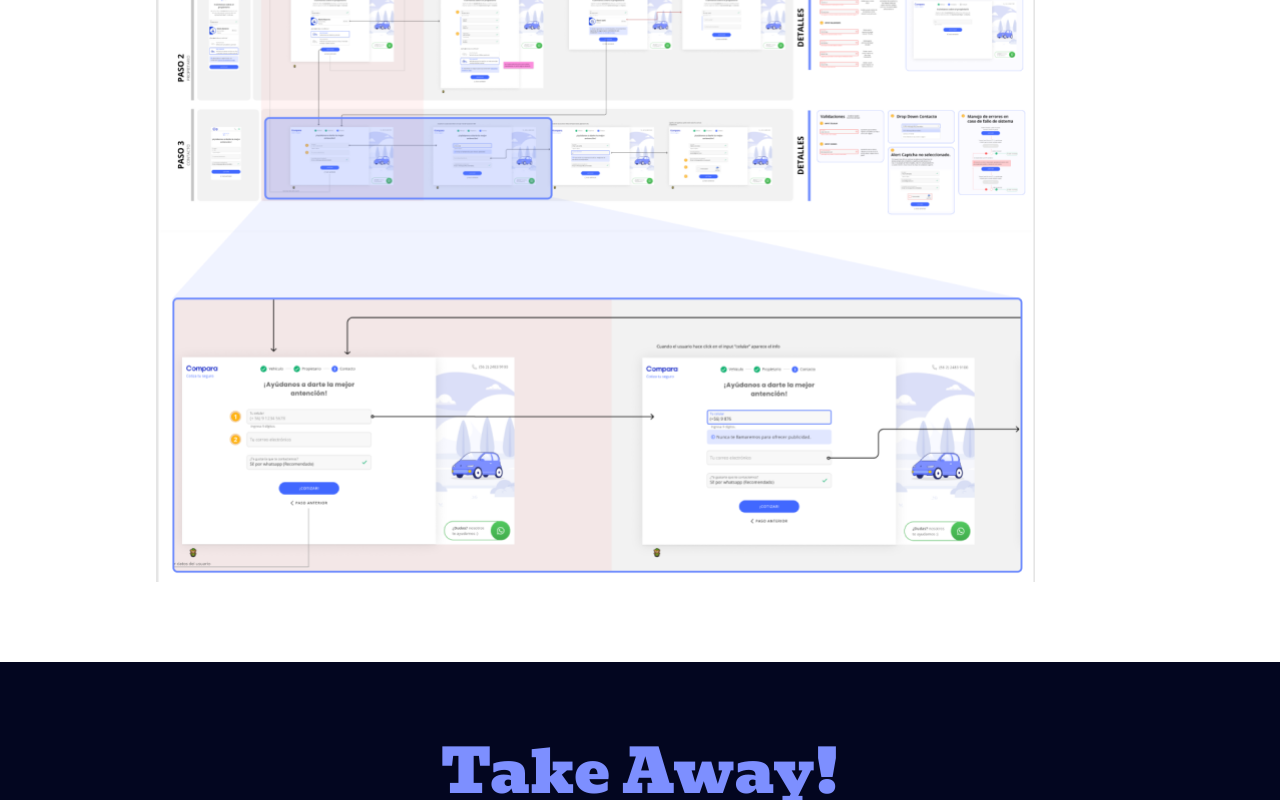
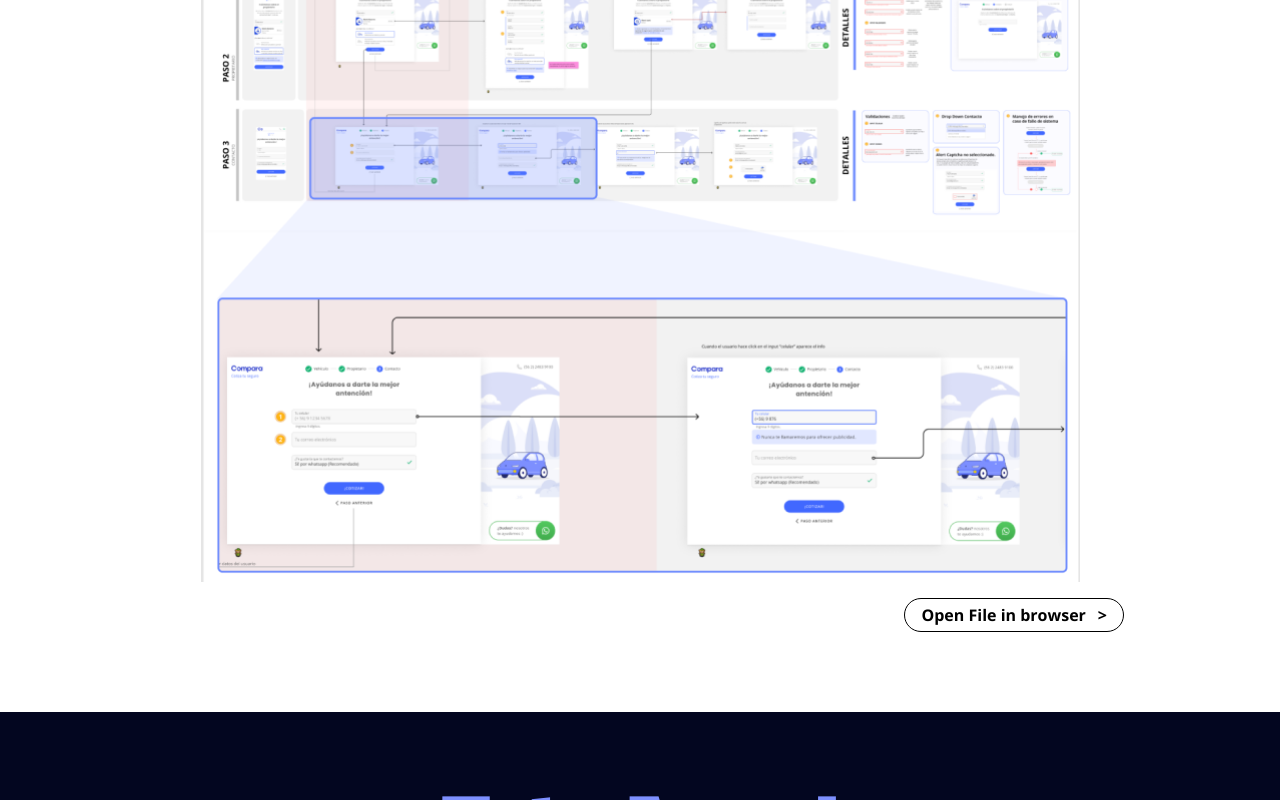
Before and after one commit to Rotshrek/dani-portfolio, a Next.js app in the folder dani-portfolio/: page /work1 in a window 1280 px wide. Shown: the part 11200-12000 px from the top of the page. Built offline with nearby package versions, Linux system fonts and the light colour scheme; a web font is replaced by a local one.

Commit message:
update: cta to figma

```diff
--- a/dani-portfolio/src/components/work1/new-user-flow.tsx
+++ b/dani-portfolio/src/components/work1/new-user-flow.tsx
@@ -10,8 +10,8 @@ export default function NewUserFlow({ gridClasses }: { gridClasses: string }) {
                     <p className="font-display text-lightPink text-2xl mb-6">New user flow</p>
                     <p className="text-lg">
                         Given all the previous research this was the design of final flow. We start by asking for the
-                        license plate to auto-complete the car&#39;s data and finally ask for the data of the car&#39;s owner.
-                        We eliminated questions that were not necessary to quote and grouped them by topic.
+                        license plate to auto-complete the car&#39;s data and finally ask for the data of the car&#39;s
+                        owner. We eliminated questions that were not necessary to quote and grouped them by topic.
                     </p>
                 </div>
                 <div className="relative md:col-span-12 h-[456px]">
@@ -52,7 +52,23 @@ export default function NewUserFlow({ gridClasses }: { gridClasses: string }) {
                     </p>
                 </div>
                 <div className="md:col-span-12 min-h-screen">
-                    <Image src="/handoff.png" height={1119} width={879} alt="Handoff to development" />
+                    <Image
+                        className="m-auto"
+                        src="/handoff.png"
+                        height={1119}
+                        width={879}
+                        alt="Handoff to development"
+                    />
+                </div>
+                <div className="md:col-span-12 text-right">
+                    <a
+                        href="https://www.figma.com/file/1Boh16TmDAvE6tTnP2Ki5Y/Cotizacio%CC%81n-CICL?type=design&node-id=2102%3A49992&mode=design&t=RUDtx62WYegODiLO-1"
+                        target="_blank"
+                        className="inline-block border rounded-full px-4 py-1 font-bold"
+                    >
+                        Open File in browser
+                        <span className="ml-3">{">"}</span>
+                    </a>
                 </div>
             </div>
         </div>
```
